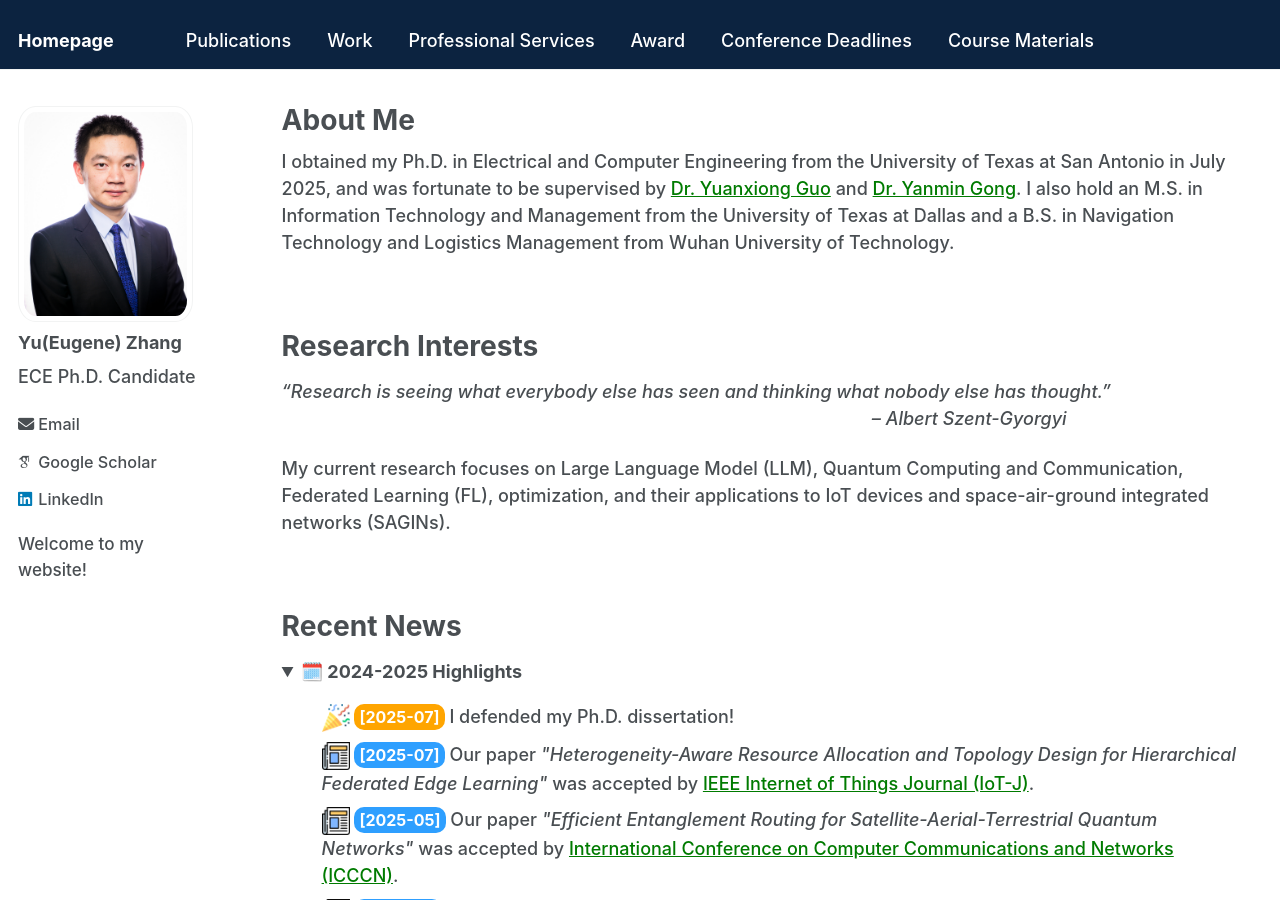
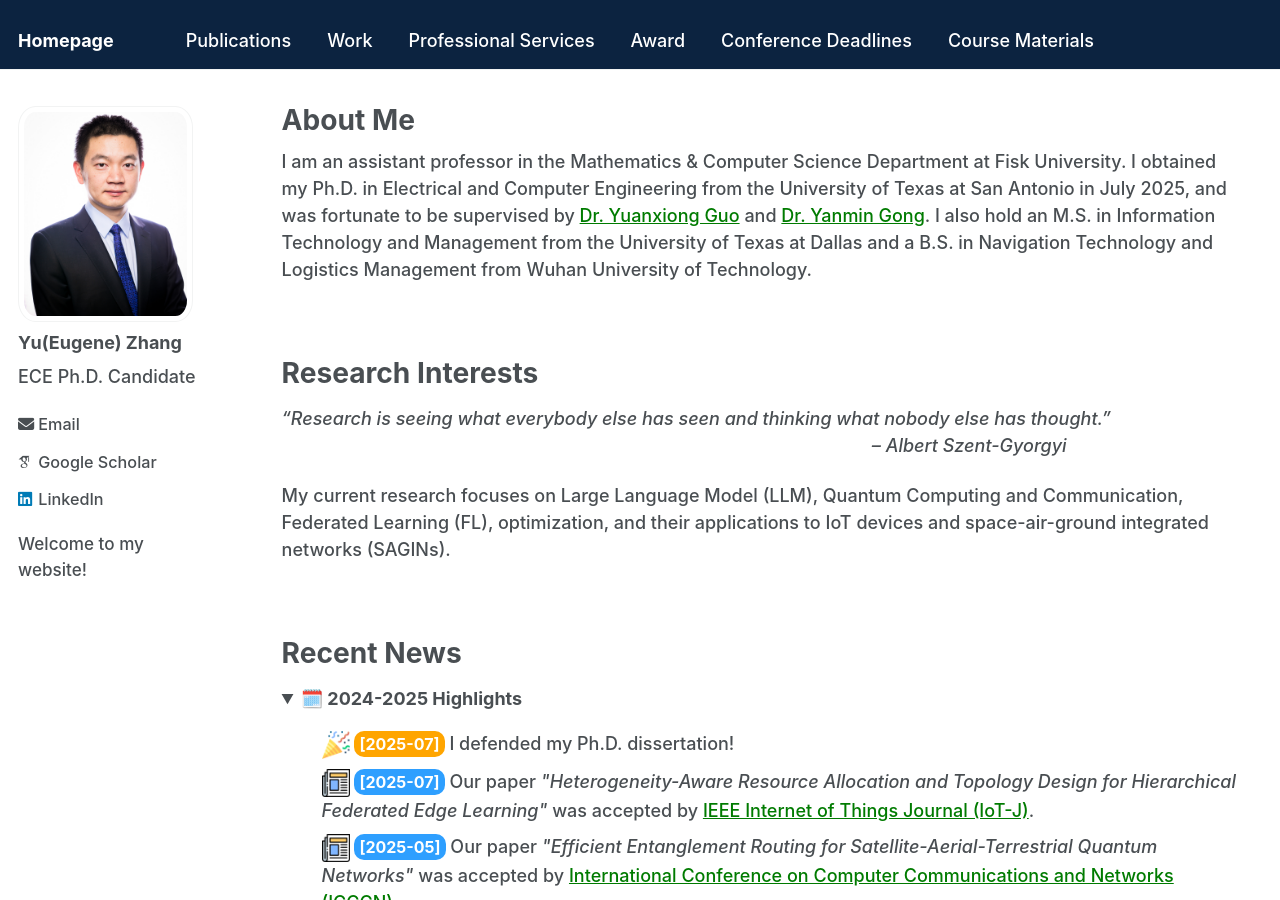
Before and after one commit to Yu-Zhang-Eugene/yu-zhang-eugene.github.io, a Jekyll site: the page built from _pages/about.md, in a window 1280 px wide and 900 px high. Built offline with Jekyll 4.4.1, drawn with Linux system fonts in a browser that asks for light colours; some web fonts are replaced; a script that is not in the unit is left out.

Commit message:
Update about.md

```diff
--- a/_pages/about.md
+++ b/_pages/about.md
@@ -7,7 +7,7 @@ redirect_from:
   - /about.html
 ---
 
-I obtained my Ph.D. in Electrical and Computer Engineering from the University of Texas at San Antonio in July 2025, and was fortunate to be supervised by <a href="https://guoyuanxiong.github.io" class="custom-link" target="_blank">Dr. Yuanxiong Guo</a> and <a href="https://yanmingong.github.io" class="custom-link" target="_blank">Dr. Yanmin Gong</a>. I also hold an M.S. in Information Technology and Management from the University of Texas at Dallas and a B.S. in Navigation Technology and Logistics Management from Wuhan University of Technology.
+I am an assistant professor in the Mathematics & Computer Science Department at Fisk University. I obtained my Ph.D. in Electrical and Computer Engineering from the University of Texas at San Antonio in July 2025, and was fortunate to be supervised by <a href="https://guoyuanxiong.github.io" class="custom-link" target="_blank">Dr. Yuanxiong Guo</a> and <a href="https://yanmingong.github.io" class="custom-link" target="_blank">Dr. Yanmin Gong</a>. I also hold an M.S. in Information Technology and Management from the University of Texas at Dallas and a B.S. in Navigation Technology and Logistics Management from Wuhan University of Technology.
 
 <p>&nbsp;</p>
 
```
